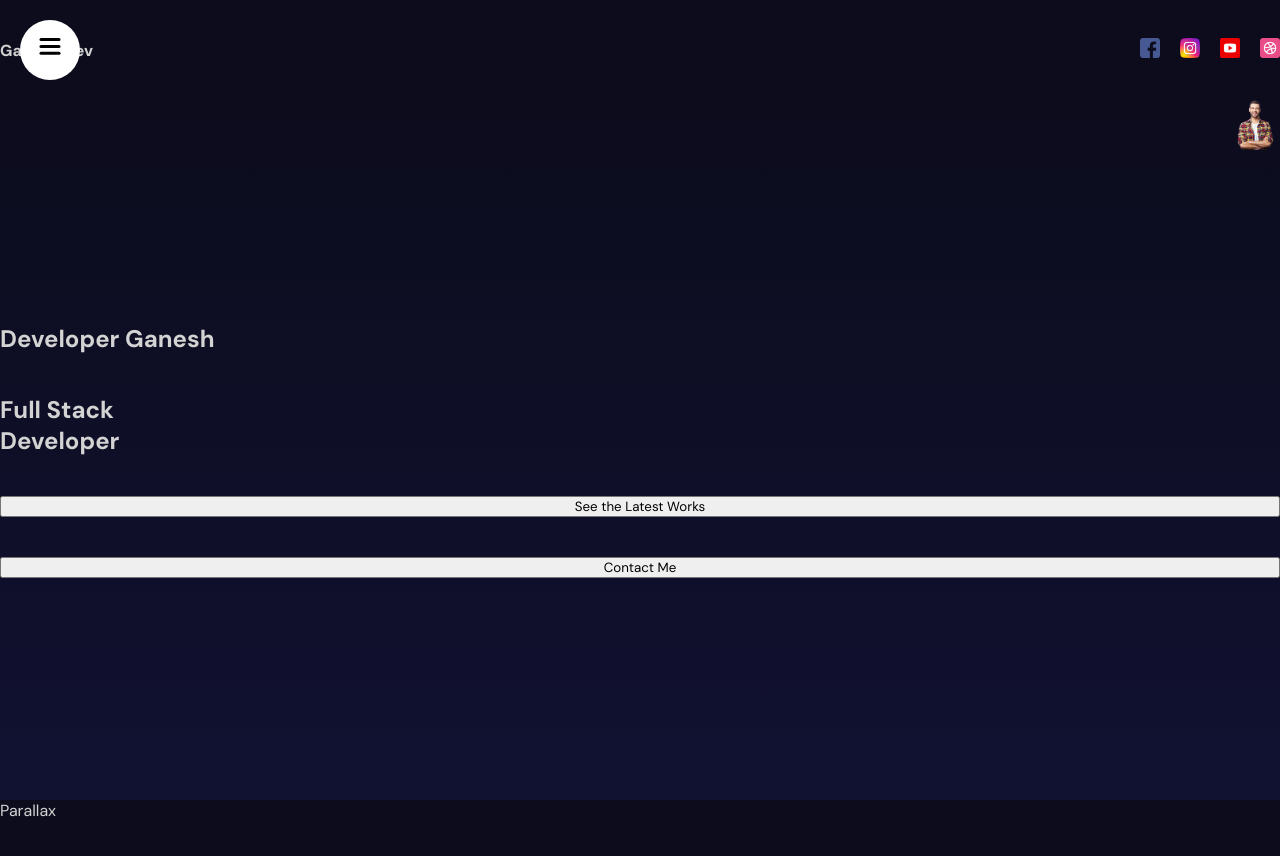
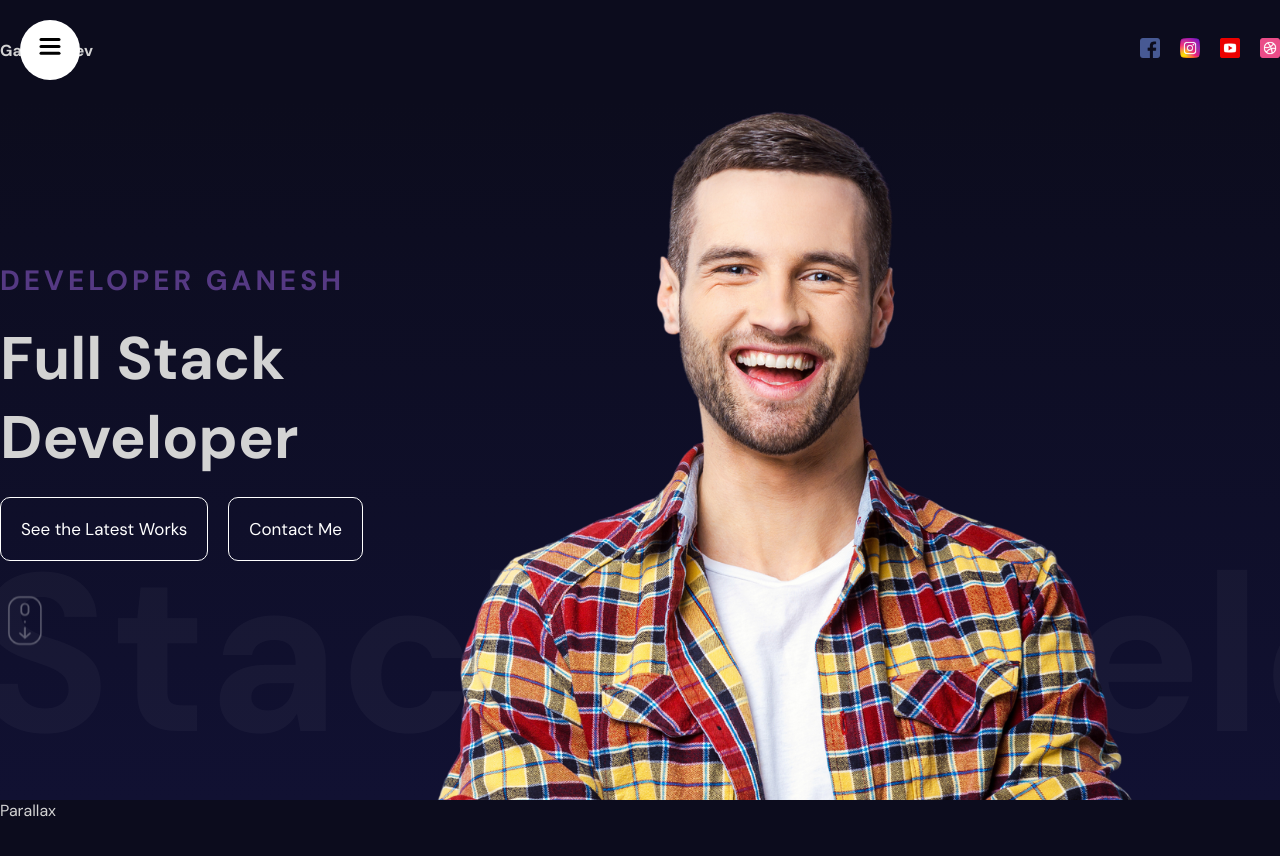
Before and after one commit to Ganesh-Paulraja/Portfolio-2, a React (Vite) app: page / in a window 1280 px wide. Shown: the top 856 px of the page. Built offline with nearby package versions, Linux system fonts and the light colour scheme.

Commit message:
hero banner completed

```diff
--- a/src/components/Hero/Hero.jsx
+++ b/src/components/Hero/Hero.jsx
@@ -1,19 +1,65 @@
+import { animate, motion } from 'framer-motion'
 import './Hero.scss'
+
+const textVariants = {
+  initial: {
+    x: -500,
+    opacity: 0,
+  },
+  animate: {
+    x: 0,
+    opacity: 1,
+    transition: {
+      duration: 1,
+      staggerChildren: 0.1,
+    }
+  },
+  scrollButton: {
+    opacity: 0,
+    y: 10,
+    transition: {
+      duration: 2,
+      repeat: Infinity,
+    }
+  }
+}
+const sliderVariants = {
+  initial: {
+    x: 0,
+  },
+  animate: {
+    x: '-220%',
+    transition: {
+      repeat: Infinity,
+      repeatType: "mirror",
+      duration: 20,
+    }
+  },
+}
 
 export default function Hero() {
   return (
     <div className='Hero'>
       <div className="wrapper">
-      <div className="textContainer">
-        <h2>Developer Ganesh</h2>
-        <h1>Full Stack <br /> Developer</h1>
-        <button>See the Latest Works</button>
-        <button>Contact Me</button>
-      </div>
+      <motion.div variants = {textVariants}
+      initial = 'initial'
+      animate= 'animate'
+      className="textContainer">
+        <motion.h2 variants = {textVariants}>Developer Ganesh</motion.h2>
+        <motion.h1 variants = {textVariants}>Full Stack <br /> Developer</motion.h1>
+        <motion.div variants = {textVariants} className="btns">
+        <motion.button variants = {textVariants}>See the Latest Works</motion.button>
+        <motion.button variants = {textVariants}>Contact Me</motion.button>
+        </motion.div>
+        <motion.img variants = {textVariants} animate='scrollButton' src="/scroll.png" alt="scroll"  className='scroll'/>
+      </motion.div>
+      <motion.div className="slidingTextContainer" variants = {sliderVariants} initial='initial' animate='animate'>
+        MERN Stack Developer Full Stack Developer
+      </motion.div>
       <div className="imageContainer">
         <img src="/hero.png" alt="" />
       </div>
-      <img src="/scroll.png" alt="scroll" />
+
       </div>
     </div>
   )
--- a/src/components/Hero/Hero.scss
+++ b/src/components/Hero/Hero.scss
@@ -4,24 +4,65 @@
   overflow: hidden;
   position: relative;
   .wrapper {
+    height:100%;
     max-width: 1366px;
+    margin: 0 auto;
+  }
+  .textContainer {
     height: 100%;
-    margin: 0 auto;
-    .textContainer {
-      height: 100%;
-      display: flex;
-      flex-direction: column;
-      justify-content: center;
-      gap: 40px;
+    display: flex;
+    flex-direction: column;
+    justify-content: center;
+    align-items: flex-start;
+    h2 {
+      color: #553983;
+      text-transform: uppercase;
+      margin-bottom: 20px;
+      letter-spacing: 4px;
+      font-size: 28px;
     }
-    img {
-      width: 50px;
+    h1 {
+      font-size: 60px;
+      margin-bottom: 20px;
+    }
+  }
+  .btns {
+    margin-bottom: 28px;
+    button {
+      padding: 20px;
+      border-radius: 10px;
+      color: white;
+      background: transparent;
+      border: 1px solid #ffffff;
+      margin-right: 20px;
+      display: inline-block;
+      cursor: pointer;
+      font-size: 17px;
+      &:hover {
+        background-color: #ffffff;
+        color: #0f0f2a;
+      }
     }
   }
   .imageContainer {
-    height: 100%;
+    height: calc(100vh - 100px);
     position: absolute;
-    top: 0;
+    bottom: 0;
     right: 0;
+    overflow: hidden;
+  }
+  .slidingTextContainer {
+    position: absolute;
+    font-size: 28vh;
+    bottom: 0px;
+    text-align: justify;
+    white-space: nowrap;
+    color: #ffffff09;
+    width: 50%;
+    font-weight: bold;
+  }
+  .scroll {
+    width: 50px;
+    opacity: 0.9;
   }
 }
--- a/src/components/Navbar/Navbar.scss
+++ b/src/components/Navbar/Navbar.scss
@@ -19,3 +19,8 @@
     }
   }
 }
+.navBar .side {
+  position: fixed;
+  top: 0;
+  z-index: 9999;
+}
--- a/src/components/Sidebar/Sidebar.jsx
+++ b/src/components/Sidebar/Sidebar.jsx
@@ -26,7 +26,7 @@
   }
 
   return (
-    <div>
+    <div className='side'>
       <motion.div className='sidebar' animate={open ? 'open' : 'closed'} variants={variants}>
         <div className="bg">
           <Links />
--- a/src/components/Sidebar/Sidebar.scss
+++ b/src/components/Sidebar/Sidebar.scss
@@ -12,6 +12,7 @@
     bottom: 0;
     width: 400px;
     background: white;
+    z-index: 99;
     .links {
       position: absolute;
       width: 100%;
@@ -31,6 +32,7 @@
     height: 50px;
     border-radius: 50%;
     position: fixed;
+    z-index: 99;
     top: 25px;
     left: 25px;
     background-color: transparent;
```
